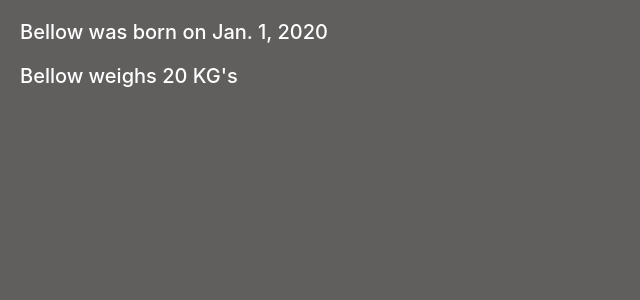
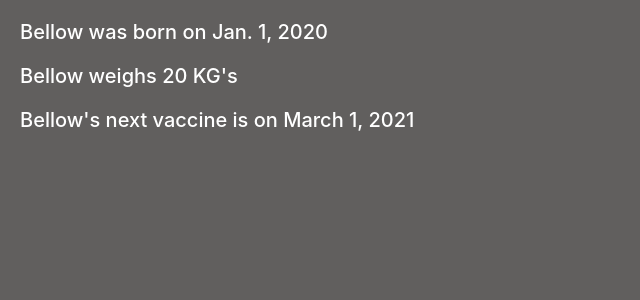
Before and after one commit to crostipunctus/housemouse, a Django app: a page that uses housemanager/templates/housemanager/dogs.html in a window 1280 px wide. Shown: the part 56-356 px from the top of the page, without its empty margins (0-640 px from the left). Run offline with Django 3.2, Linux system fonts and the light colour scheme; data comes from the database, SQL or seed files in the repository; some libraries are stand-ins or nearby versions.

Commit message:
vaccines showing

```diff
--- a/housemanager/templates/housemanager/dogs.html
+++ b/housemanager/templates/housemanager/dogs.html
@@ -12,4 +12,7 @@
     {% endfor %}
 
 
+        <h5>{{vaccine.vaccine_dog}}'s next vaccine is on {{vaccine.vaccine_duedate}}</h5>
+
+
 {% endblock %}
--- a/housemanager/views.py
+++ b/housemanager/views.py
@@ -89,9 +89,12 @@ def dogs(request):
 
 def dog_name(request, name):
     dog_details = Dogs.objects.filter(dog_name=name)
-    print(dog_details)
+    dog_id = Dogs.objects.get(dog_name = name)
+    dog_vac = Vaccine.objects.get(vaccine_dog = dog_id)
+    print(dog_vac)
     return render(request, "housemanager/dogs.html", {
-        "dog_details": dog_details
+        "dog_details": dog_details,
+        "vaccine": dog_vac
     })
 
 def baby(request):
```
